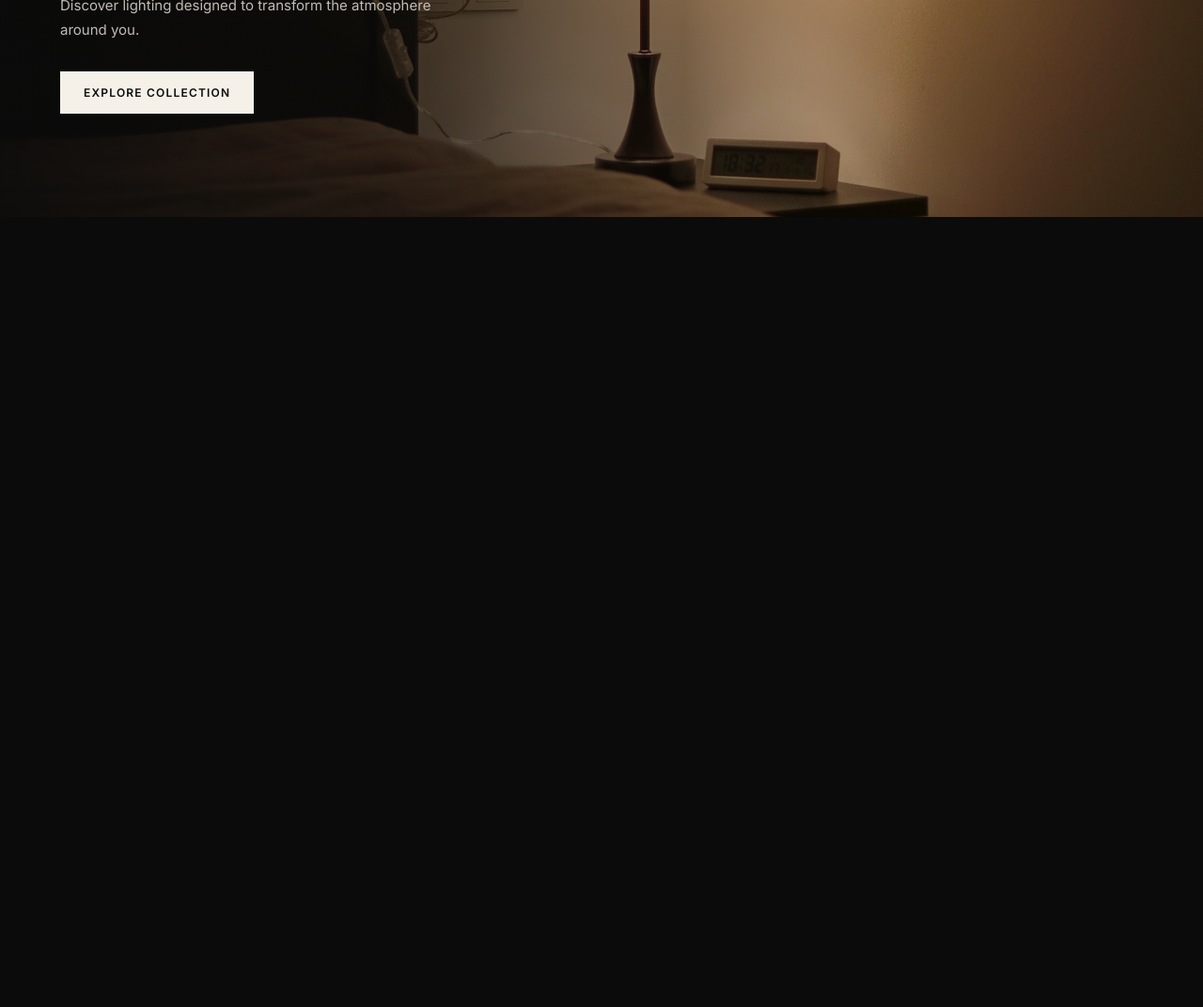
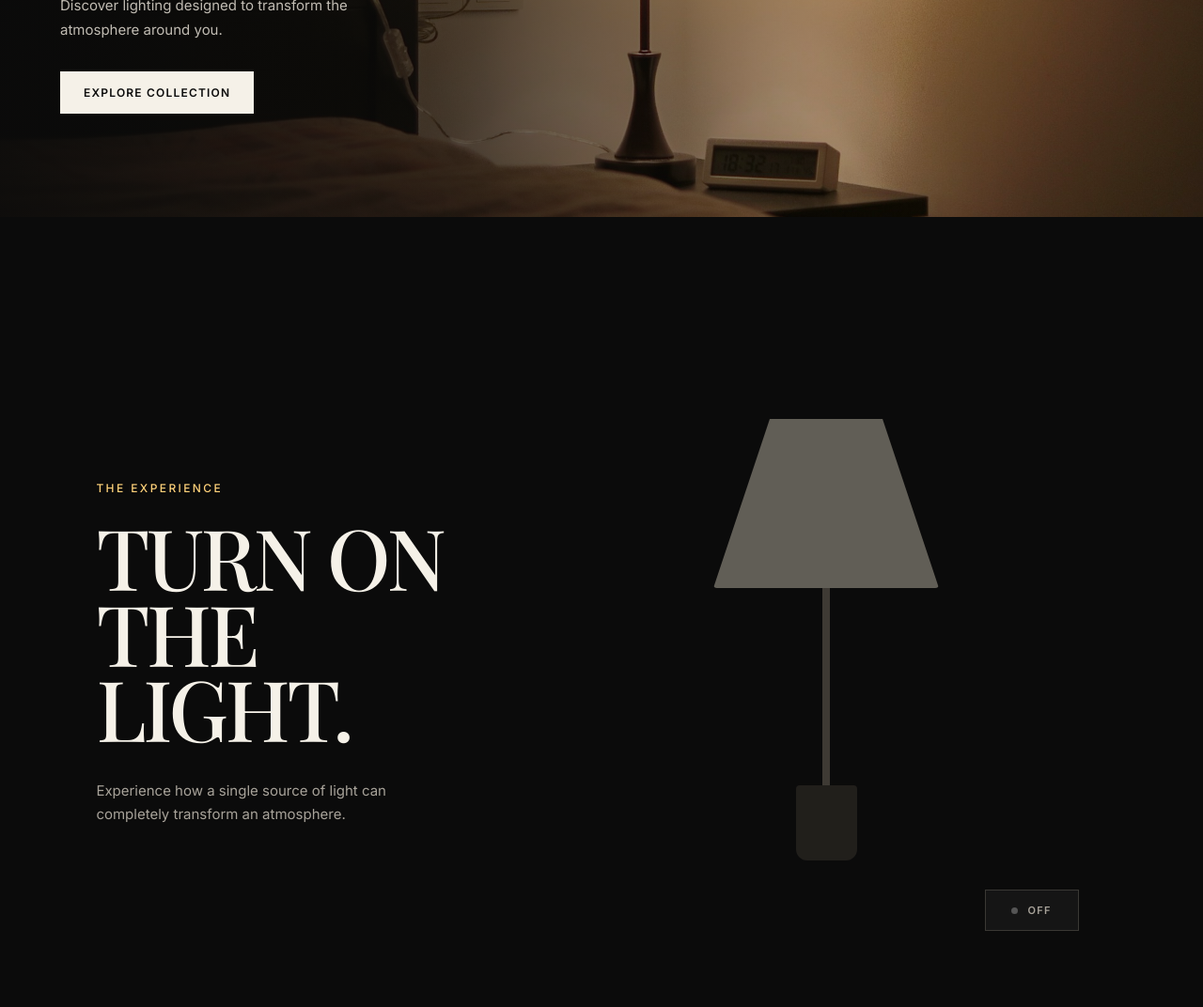
Before and after one commit to rai-usamaaslam/luma-gallery, a plain HTML site: page index.html in a window 1280 px wide. Shown: the part 569-1641 px from the top of the page at 94% size. Before the commit the page ends 800 px from the top, so only its background shows below. Drawn offline with nearby package versions, Linux system fonts and the light colour scheme; a script that the page names is missing.

Commit message:
Lamp Functionality add

```diff
--- a/index.html
+++ b/index.html
@@ -30,36 +30,59 @@
       <a href="#collection" class="nav-cta"> Explore </a>
     </header>
     <main>
-
       <section class="hero">
-
         <div class="hero-overlay"></div>
 
         <div class="hero-content">
-
-                <p class="hero-label">
-                    INTERACTIVE LIGHTING GALLERY
-                </p>
+          <p class="hero-label">INTERACTIVE LIGHTING GALLERY</p>
 
           <h1>
-                    Light<br>
-                    Your<br>
+            Light<br />
+            Your<br />
             Space
           </h1>
 
           <p class="hero-description">
-                    Discover lighting designed to transform
-                    the atmosphere around you.
+            Discover lighting designed to transform the atmosphere around you.
           </p>
 
-                <a href="#collection" class="hero-button">
-                    Explore Collection
-                </a>
+          <a href="#collection" class="hero-button"> Explore Collection </a>
+        </div>
+      </section>
+      <!-- Interactive Lamp -->
 
+      <section class="interactive-lamp" id="experience">
+        <div class="lamp-intro">
+          <p class="section-label">THE EXPERIENCE</p>
+
+          <h2>
+            Turn on<br />
+            the light.
+          </h2>
+
+          <p>
+            Experience how a single source of light can completely transform an
+            atmosphere.
+          </p>
         </div>
 
+        <div class="lamp-stage">
+          <div class="light-glow"></div>
+
+          <div class="lamp">
+            <div class="lamp-shade"></div>
+
+            <div class="lamp-neck"></div>
+
+            <div class="lamp-base"></div>
+          </div>
+
+          <button class="lamp-switch" id="lampSwitch">
+            <span class="switch-dot"></span>
+            <span class="switch-text">OFF</span>
+          </button>
+        </div>
       </section>
-
     </main>
     <script src="script.js"></script>
   </body>
--- /dev/null
+++ b/script.js
@@ -0,0 +1,13 @@
+const lampSwitch = document.querySelector("#lampSwitch");
+const lampStage = document.querySelector(".lamp-stage");
+const switchText = document.querySelector(".switch-text");
+
+lampSwitch.addEventListener("click", () => {
+
+    lampStage.classList.toggle("on");
+
+    const isOn = lampStage.classList.contains("on");
+
+    switchText.textContent = isOn ? "ON" : "OFF";
+
+});
--- a/style.css
+++ b/style.css
@@ -129,7 +129,7 @@ body {
 
     margin: 0 auto;
 
-    padding-top: 80px;
+    padding-top: 130px;
 }
 
 
@@ -161,7 +161,7 @@ body {
 
     font-family: "Playfair Display", serif;
 
-    font-size: clamp(70px, 9vw, 140px);
+    font-size: clamp(65px, 7.5vw, 115px);
     font-weight: 500;
 
     line-height: 0.86;
@@ -176,7 +176,7 @@ body {
 ========================= */
 
 .hero-description {
-    max-width: 400px;
+     max-width: 360px;
 
     margin-top: 36px;
 
@@ -218,3 +218,280 @@ body {
     background: #FFD27A;
     transform: translateY(-3px);
 }
+/* =========================
+   INTERACTIVE LAMP
+========================= */
+
+.interactive-lamp {
+    min-height: 100vh;
+
+    padding: 140px 8%;
+
+    background: #0B0B0B;
+
+    display: grid;
+    grid-template-columns: 0.8fr 1.2fr;
+
+    align-items: center;
+
+    gap: 80px;
+}
+
+
+/* =========================
+   INTRO
+========================= */
+
+.lamp-intro {
+    position: relative;
+    z-index: 2;
+}
+
+.section-label {
+    margin-bottom: 25px;
+
+    color: #FFD27A;
+
+    font-size: 12px;
+    font-weight: 500;
+
+    letter-spacing: 0.2em;
+    text-transform: uppercase;
+}
+
+.lamp-intro h2 {
+    color: #F5F1E8;
+
+    font-family: "Playfair Display", serif;
+
+    font-size: clamp(60px, 7vw, 100px);
+    font-weight: 500;
+
+    line-height: 0.9;
+    letter-spacing: -0.04em;
+
+    text-transform: uppercase;
+}
+
+.lamp-intro > p:last-child {
+    max-width: 360px;
+
+    margin-top: 35px;
+
+    color: #A8A39A;
+
+    font-size: 15px;
+    line-height: 1.7;
+}
+
+
+/* =========================
+   LAMP STAGE
+========================= */
+
+.lamp-stage {
+    position: relative;
+
+    min-height: 650px;
+
+    display: flex;
+    align-items: center;
+    justify-content: center;
+}
+
+
+/* =========================
+   LAMP
+========================= */
+
+.lamp {
+    position: relative;
+
+    z-index: 2;
+
+    width: 240px;
+    height: 500px;
+
+    display: flex;
+    flex-direction: column;
+    align-items: center;
+
+    filter: brightness(0.45);
+
+    transition: filter 0.8s ease;
+}
+
+
+/* =========================
+   LAMP SHADE
+========================= */
+
+.lamp-shade {
+    width: 240px;
+    height: 180px;
+
+    background: #D8D0BE;
+
+    clip-path: polygon(
+        25% 0,
+        75% 0,
+        100% 100%,
+        0 100%
+    );
+
+    border-radius: 4px;
+
+    position: relative;
+
+    transition:
+        background 0.8s ease,
+        box-shadow 0.8s ease;
+}
+
+
+/* =========================
+   LAMP NECK
+========================= */
+
+.lamp-neck {
+    width: 8px;
+    height: 210px;
+
+    background: #8A8174;
+}
+
+
+/* =========================
+   LAMP BASE
+========================= */
+
+.lamp-base {
+    width: 65px;
+    height: 80px;
+
+    background: #4A443D;
+
+    border-radius: 4px 4px 12px 12px;
+}
+
+
+/* =========================
+   LIGHT GLOW
+========================= */
+
+.light-glow {
+    position: absolute;
+
+    width: 450px;
+    height: 450px;
+
+    border-radius: 50%;
+
+    background: radial-gradient(
+        circle,
+        rgba(255, 210, 122, 0.5) 0%,
+        rgba(255, 210, 122, 0.2) 30%,
+        rgba(255, 210, 122, 0.05) 55%,
+        transparent 70%
+    );
+
+    opacity: 0;
+
+    transform: scale(0.7);
+
+    transition:
+        opacity 0.8s ease,
+        transform 1s ease;
+
+    pointer-events: none;
+}
+
+
+/* =========================
+   SWITCH
+========================= */
+
+.lamp-switch {
+    position: absolute;
+
+    bottom: 30px;
+    right: 30px;
+
+    width: 100px;
+    height: 44px;
+
+    border: 1px solid #3A3834;
+
+    background: #151515;
+
+    color: #A8A39A;
+
+    cursor: pointer;
+
+    display: flex;
+    align-items: center;
+    justify-content: center;
+
+    gap: 10px;
+
+    font-family: "Inter", sans-serif;
+    font-size: 11px;
+    font-weight: 600;
+
+    letter-spacing: 0.12em;
+
+    transition:
+        background 0.3s ease,
+        border-color 0.3s ease,
+        color 0.3s ease;
+}
+
+.switch-dot {
+    width: 7px;
+    height: 7px;
+
+    border-radius: 50%;
+
+    background: #555;
+
+    transition:
+        background 0.3s ease,
+        box-shadow 0.3s ease;
+}
+
+
+/* =========================
+   ON STATE
+========================= */
+
+.lamp-stage.on .lamp {
+    filter: brightness(1);
+}
+
+.lamp-stage.on .lamp-shade {
+    background: #FFF4D6;
+
+    box-shadow:
+        0 0 30px rgba(255, 210, 122, 0.7),
+        0 0 80px rgba(255, 210, 122, 0.35);
+}
+
+.lamp-stage.on .light-glow {
+    opacity: 1;
+
+    transform: scale(1);
+}
+
+.lamp-stage.on .lamp-switch {
+    color: #FFD27A;
+
+    border-color: #FFD27A;
+}
+
+.lamp-stage.on .switch-dot {
+    background: #FFD27A;
+
+    box-shadow:
+        0 0 8px #FFD27A,
+        0 0 16px rgba(255, 210, 122, 0.6);
+}
```
Lines whose indentation alone changed are shown as unchanged.
